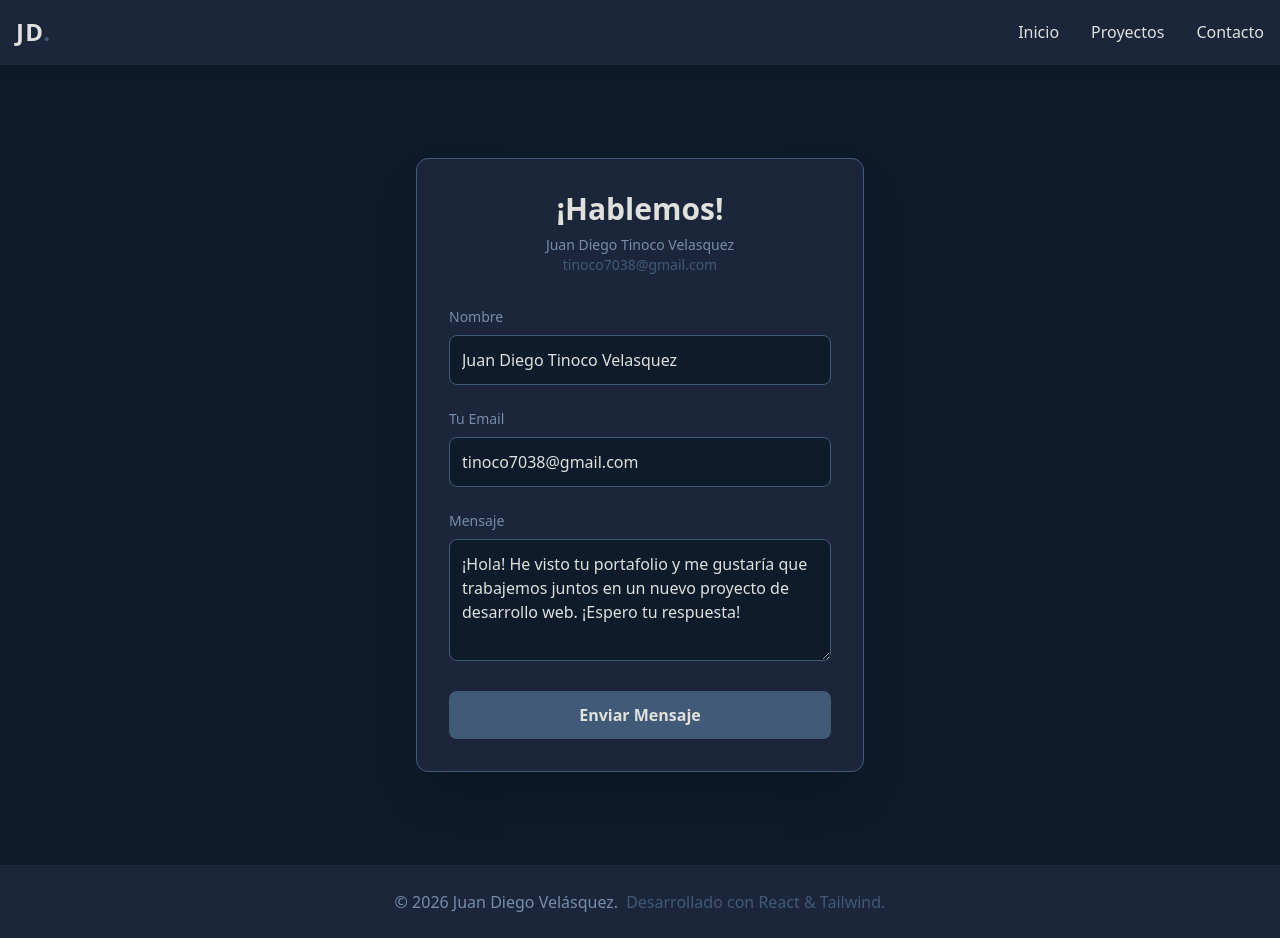
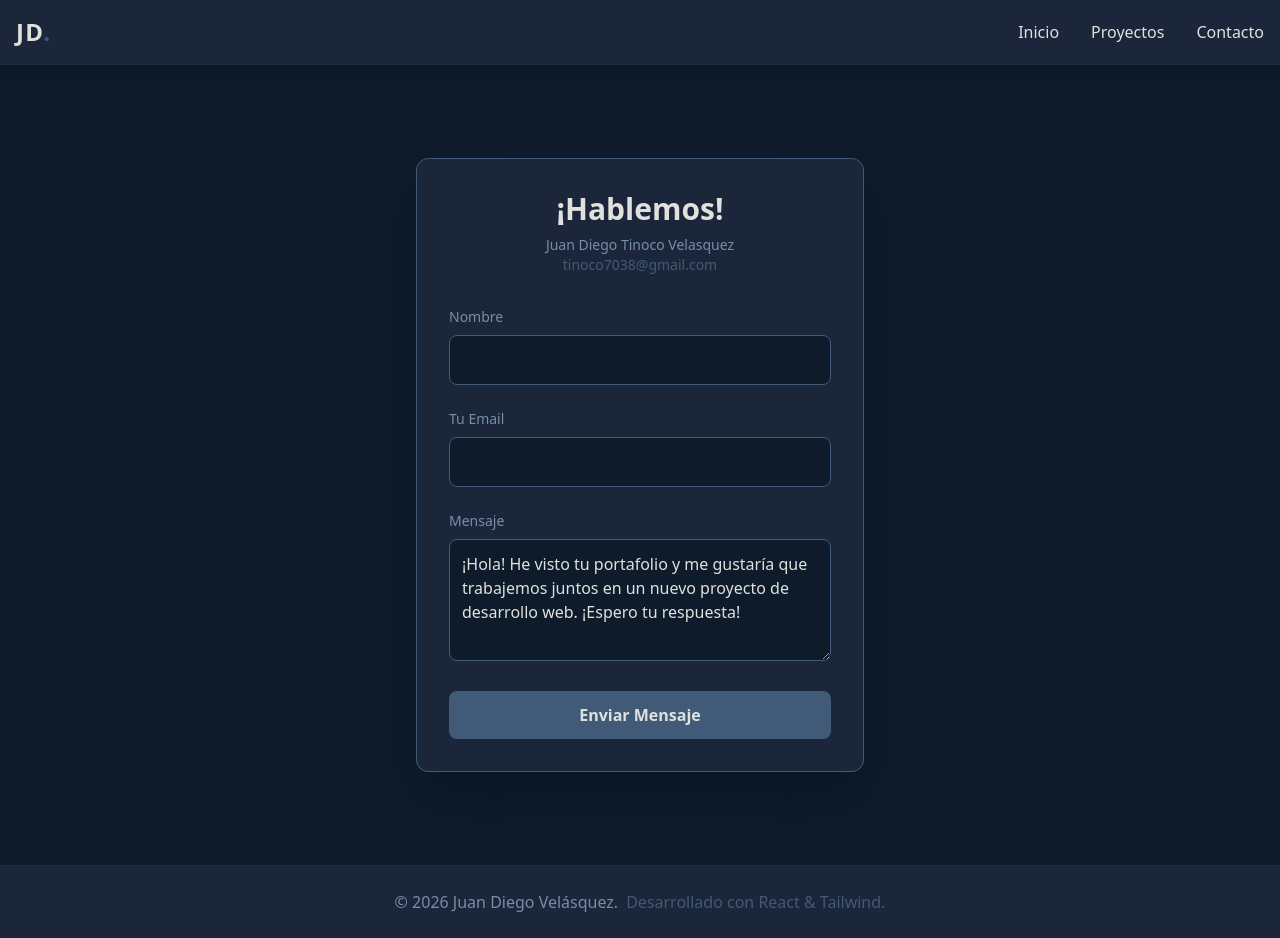
Before and after one commit to Tijuanaquito/Portafolio, a React (Vite) app: page /contact in a window 1280 px wide. Built offline with nearby package versions, Linux system fonts and the light colour scheme.

Commit message:
Fix contact form: Remove pre-filled owner data

```diff
--- a/src/components/Contact.jsx
+++ b/src/components/Contact.jsx
@@ -27,7 +27,6 @@ const Contact = () => {
             <input
               type="text"
               name="nombre"
-              defaultValue="Juan Diego Tinoco Velasquez"
               required
               className="w-full bg-[#0D1B2A] border border-[#415A77] rounded-lg p-3 text-[#E0E1DD] focus:outline-none focus:border-[#778DA9]"
             />
@@ -38,7 +37,6 @@ const Contact = () => {
             <input
               type="email"
               name="email"
-              defaultValue="tinoco7038@gmail.com"
               required
               className="w-full bg-[#0D1B2A] border border-[#415A77] rounded-lg p-3 text-[#E0E1DD] focus:outline-none focus:border-[#778DA9]"
             />
```
